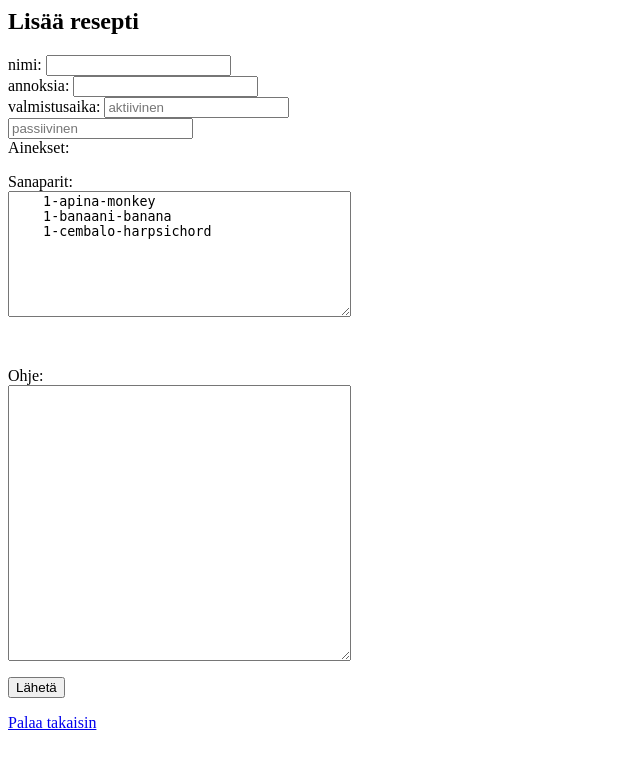
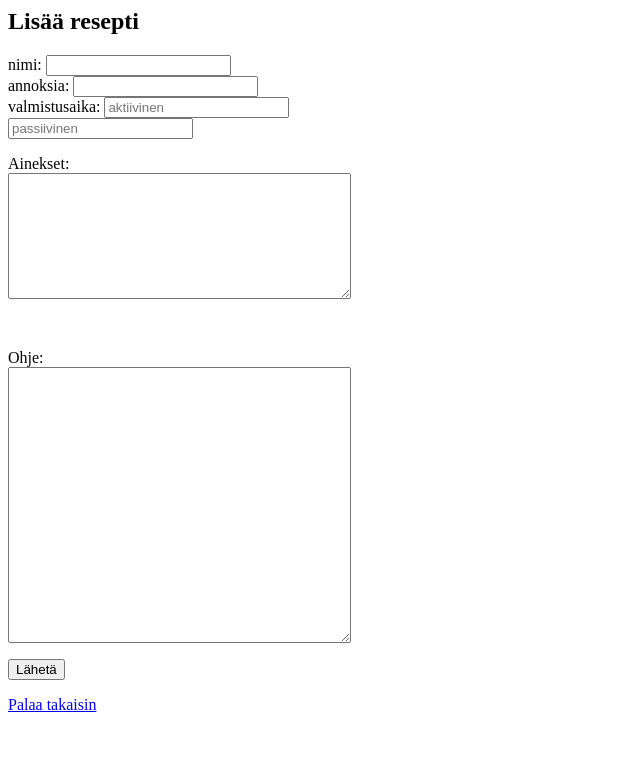
Before and after one commit to kivik-beep/Reseptisovellus, a Flask app: page /new in a window 1280 px wide. Shown: the top 769 px of the page, without its empty margins (0-640 px from the left). Run offline with Flask 2, Linux system fonts and the light colour scheme.

Commit message:
Improve layout

```diff
--- a/templates/new.html
+++ b/templates/new.html
@@ -11,14 +11,9 @@ valmistusaika:
 <br>
 <input type="number" name="passive" placeholder="passiivinen">
 <br>
-Ainekset:
-<br>
-<p>Sanaparit:<br>
-    <textarea name="incredients" rows="8" cols="40" maxlength="10000">
-    1-apina-monkey
-    1-banaani-banana
-    1-cembalo-harpsichord
-    </textarea></p>
+<p>Ainekset:<br>
+<textarea name="incredients" rows="8" cols="40" maxlength="10000">
+</textarea></p>
 <br>
 <p>Ohje:<br>
 <textarea name="instructions" rows="18" cols="40" maxlength="10000">
```
